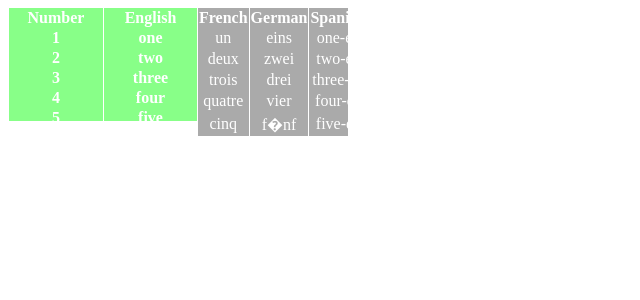
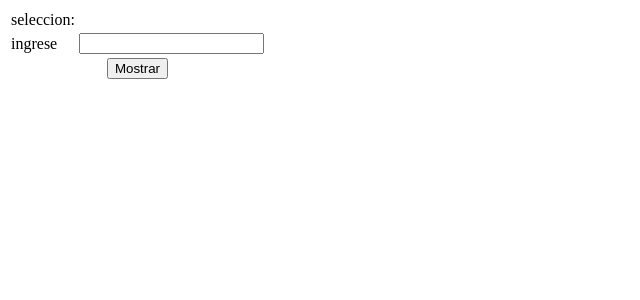
Before and after one commit to guesslara/monitoreo, a PHP site: page /test3.html in a window 1280 px wide. Shown: the top 300 px of the page, without its empty margins (0-640 px from the left). Run offline with PHP 8.4, Linux system fonts and the light colour scheme; some libraries are stand-ins or nearby versions.

Commit message:
Correcciones y ordenamiento de codigo

```diff
--- a/template/js/funcionesMapas.js
+++ b/template/js/funcionesMapas.js
@@ -258,7 +258,6 @@ function drawGeos(){
 		}
 
 		if(arrayGeoInfo[0]=='R'){
-			console.log(arrayGeoInfo);
 			var arrayGeoInfoLatsLinea = [];
 			arrayGeoInfoLatsLinea = arrayGeoInfo[6].split('&');
 
--- a/test3.html
+++ b/test3.html
@@ -2,123 +2,92 @@
 <head>
 <title>Some Title</title>
 <style>
-table {
-border-collapse : collapse;
-position : absolute;
-height : 100%;
+#ComboBox1{
+    margin:-5px 0 0 0;
+    width:250px;
+    height:25px;
+    background-color:#f1f1f1;
+    background-image:url(../web/imgs/select.png);
+    background-repeat:no-repeat;
+    background-position:right;
+    border:1px solid #999;
 }
-
-td, th {
-background-color: #aaaaaa;
-border-right : 1px solid #ffffff;
-color : #ffffff;
-width : 100px;
-text-align : center;
+.cont_option{
+    position:relative;
 }
-
-td.locked_left, th.locked_left {
-background-color: #88ff88;
-font-weight : bold;
-border-left : 1px solid #ffffff;
+.cont_option td{
+    width:50%;
 }
-
-#table_container_left {
-width : 190px;
-height : 113px;
-position : relative;
-float : left;
-overflow : hidden;
+.nove{
+    display:none;
 }
-
-#table_container_right {
-width : 150px;
-height : 128px;
-overflow : scroll;
-float : left;
-position : relative;
+.fondoselect{
+    background-color:#f1f1f1;
+    overflow:auto;
+    height:150px;
 }
 
 </style>
+<script src="http://ajax.googleapis.com/ajax/libs/jquery/1.5/jquery.min.js"></script>
 <script type="text/javascript">
-function initScroll() {
-var leftDiv = document.getElementById('table_container_left');
-var rightDiv = document.getElementById('table_container_right');
-rightDiv.onscroll = function() {
-leftDiv.scrollTop = this.scrollTop;
-};
-}
+$(document).ready(function(){
+        var esto;
+
+
+    $("#ComboBox1").toggle(function(){
+
+        $("#ComboBox1 tr").removeClass("nove");
+        $(".cont_option").addClass("fondoselect");
+        //$(".cont_option").css("position":"absolute","left":"1px","top":"1px","overflow":"scroll");
+    },function(){
+
+            $("#ComboBox1 tr").addClass("nove");
+            esto.removeClass("nove");
+
+            $(".cont_option").removeClass("fondoselect");
+
+    });
+
+    $("#ComboBox1 tr").click(function(){
+        $("#combobox1").val($(this).attr("id"));
+        dev($(this));
+    });
+
+    $("#ComboBox1 tr:first").removeClass("nove");
+    $("#mos").click(function(){
+        alert($("#combobox1").val()+" - "+$("#algo").val());
+    });
+
+    function dev(val){
+        esto = val
+    }
+
+});
 </script>
 </head>
-<body on_load="initScroll();">
-<div id='table_container_left'>
-<table id="left_table">
-<thead>
-<tr>
-<th class='locked_left'>Number</th>
-<th class='locked_left'>English</th>
-</tr>
-</thead>
-<tbody>
-<tr>
-<td class='locked_left'>1</td>
-<td class='locked_left'>one</td>
-</tr>
-<tr>
-<td class='locked_left'>2</td>
-<td class='locked_left'>two</td>
-</tr>
-<tr>
-<td class='locked_left'>3</td>
-<td class='locked_left'>three</td>
-</tr>
-<tr>
-<td class='locked_left'>4</td>
-<td class='locked_left'>four</td>
-</tr>
-<tr>
-<td class='locked_left'>5</td>
-<td class='locked_left'>five</td>
-</tr>
-</tbody>
-</table>
-</div>
-<div id='table_container_right'>
-<table id="right_table">
-<thead>
-<tr>
-<th>French </th>
-<th>German </th>
-<th>Spanish</th>
-</tr>
-</thead>
-<tbody>
-<tr>
-<td>un</td>
-<td>eins</td>
-<td>one-es</td>
-</tr>
-<tr>
-<td>deux</td>
-<td>zwei</td>
-<td>two-es</td>
-</tr>
-<tr>
-<td>trois</td>
-<td>drei</td>
-<td>three-es</td>
-</tr>
-<tr>
-<td>quatre</td>
-<td>vier</td>
-<td>four-es</td>
-</tr>
-<tr>
-<td>cinq</td>
-<td>f�nf</td>
-<td>five-es</td>
-</tr>
-</tbody>
-</table>
-</div>
+<body>
+
+<table>
+    <tr><td>seleccion:</td><td>
+
+  <div id="ComboBox1">
+  <div class="cont_option">
+    <table>
+      <tr id="1" class="nove"><td>banco1</td><td>124521545</td></tr>
+      <tr id="2" class="nove"><td>banco1502</td><td>1245425</td></tr>
+      <tr id="3" class="nove"><td>banco454</td><td>789454565454</td></tr>
+      <tr id="4" class="nove"><td>continental</td><td>123456789102</td></tr>
+      <tr id="5" class="nove"><td>scotibank</td><td>963245754</td></tr>
+      <tr id="6" class="nove"><td>nacion</td><td>8521475554</td></tr>
+      <tr id="7" class="nove"><td>aleman</td><td>123456789</td></tr>
+    </table>
+    <input type="hidden" id="combobox1" />
+  </div>
+  </div>
+      </td></tr>
+    <tr><td>ingrese</td><td><input id="algo" /></td></tr>
+    <tr><td colspan="2" align="center"><button id="mos">Mostrar</button></td></tr>
+  </table>
+
 </body>
 </html>
```
Also changed, not shown: template/css/style_monitoreo.css (+10 -30 lines), template/js/monitoreo.js (+11 -40 lines), template/js/scripts.js (+40 -81 lines), template/js/scripts1.js (+11 -14 lines), 1 other file.
